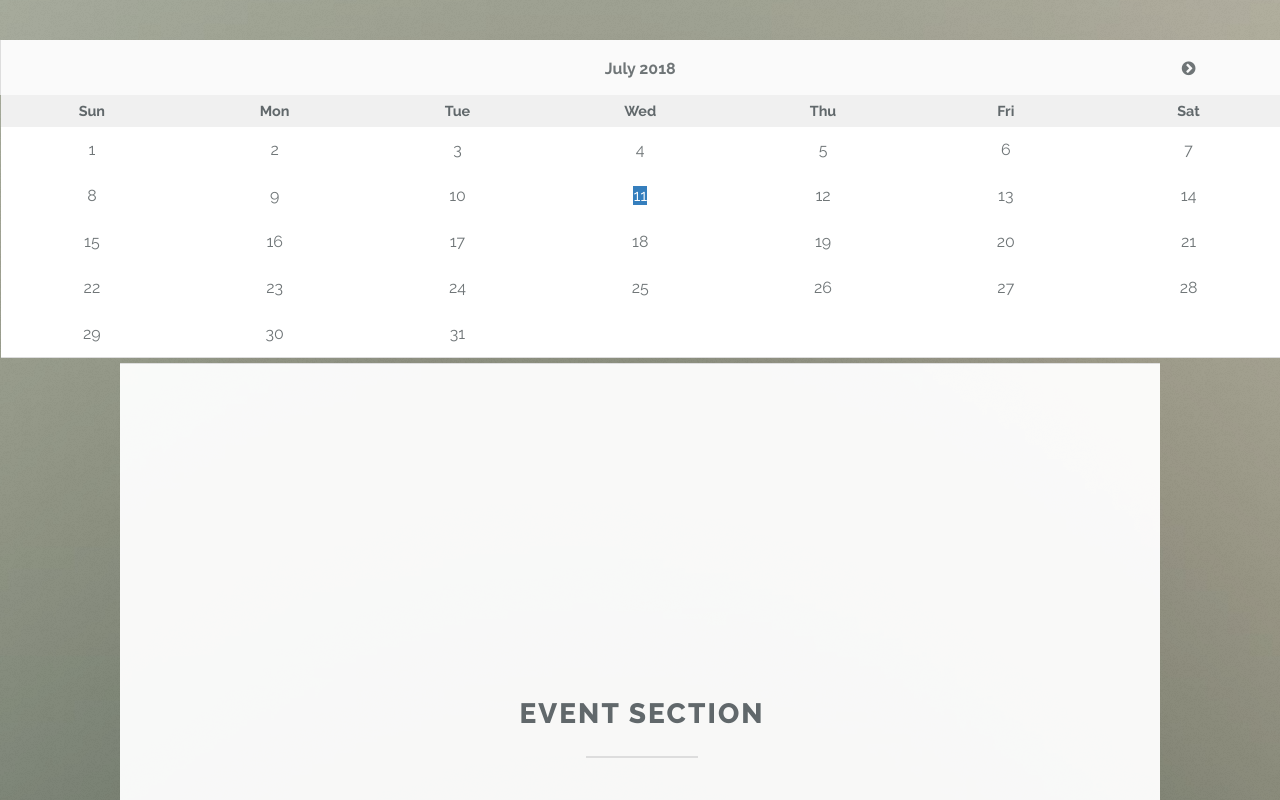
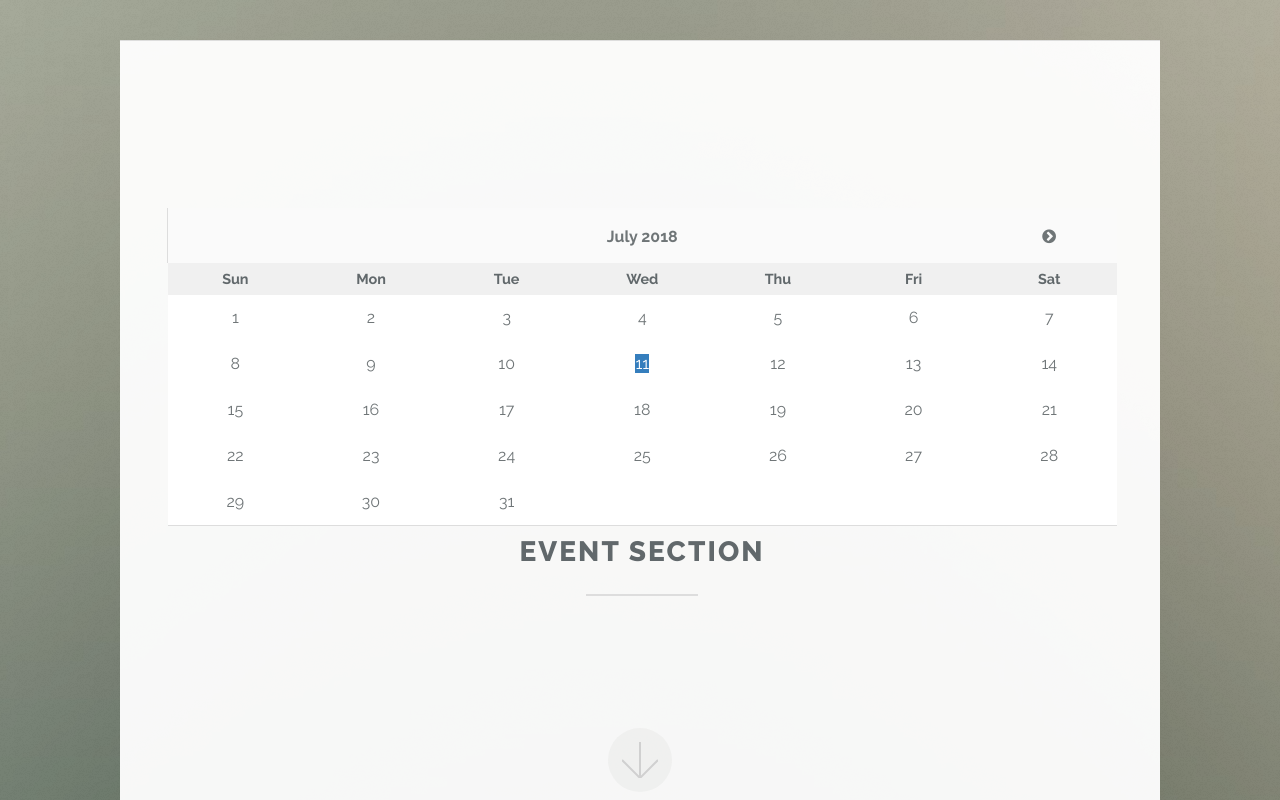
Before and after one commit to unbeatablesites/Project1, a plain HTML site: page index.html in a window 1280 px wide. Shown: the part 760-1560 px from the top of the page. Drawn offline with nearby package versions, Linux system fonts and the light colour scheme; some packages are replaced by stand-ins of ours.

Commit message:
calendar is back

```diff
--- a/assets/js/main.js
+++ b/assets/js/main.js
@@ -3,7 +3,7 @@ var search = '';
 var url = "";
 var rest = {};
 
-
+// init calendar
 $(document).ready(function () {
     $("#my-calendar").zabuto_calendar({
         language: "en",
@@ -15,6 +15,7 @@ $(document).ready(function () {
         cell_border: true,
         show_days: true,
         weekstartson: 0,
+        data:dataArray,
         action: function () {
             // get the selected date
             var date = $('#' + this.id).data('date');
@@ -71,7 +72,11 @@ async function success(response) {
 		$("#location").val("");
 		$("#section-label").html("<h1>Upcoming events in</h1>")
 		$("#events-label").html("<h2> " + search + "</h2>");
-		//adding the event to the DOM
+        //adding the event to the DOM
+
+        var dataArray = [];
+
+
 		for (var i = 0; i < response._embedded.events.length; i++) {
 			var eventName = response._embedded.events[i].name;
 			var buyTicket = response._embedded.events[i].url;
@@ -108,6 +113,15 @@ async function success(response) {
 
 }
 
+var dataArray = [];
+
+$(document).ready(function () {
+    $("#my-calendar").zabuto_calendar({
+      // PUSHH THE DATA
+      // ............
+    });
+  });
+
 // Initialize Firebase
 var config = {
     apiKey: "AIzaSyAzCJ1xHFQKflQB7B88p2-kStszJX3WJ8o",
--- a/index.html
+++ b/index.html
@@ -50,11 +50,11 @@
 			</form>
 		</div>
 	</section>
-	<div id="my-calendar"></div>
 	<section id="three" class="main special">
 		<div class="container">
 			<div class="content">
 				<header class="major">
+						<div id="my-calendar"></div>
 					<h2>Event Section</h2>
 				</header>
 				<div id="events">
```
Also changed, not shown: assets/css/zabuto_calendar.min.css, assets/js/zabuto_calendar.min.js.
